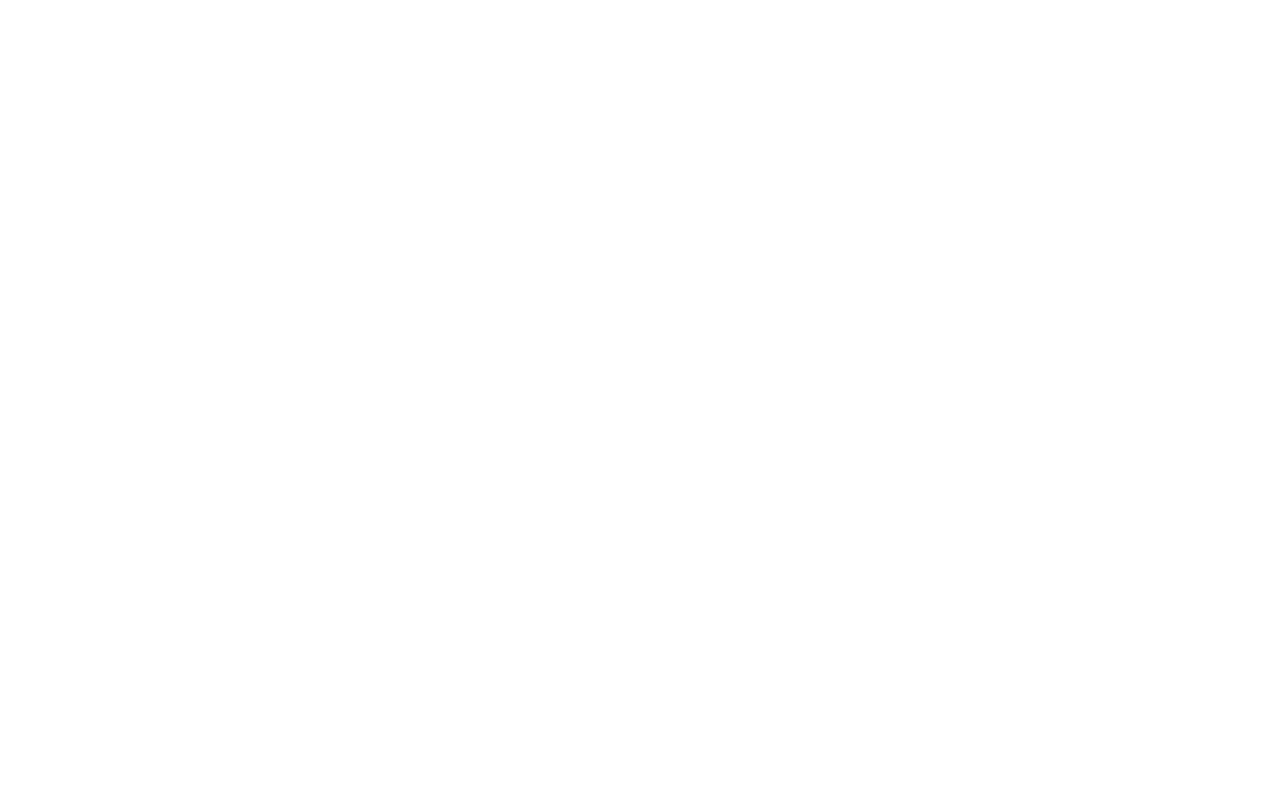
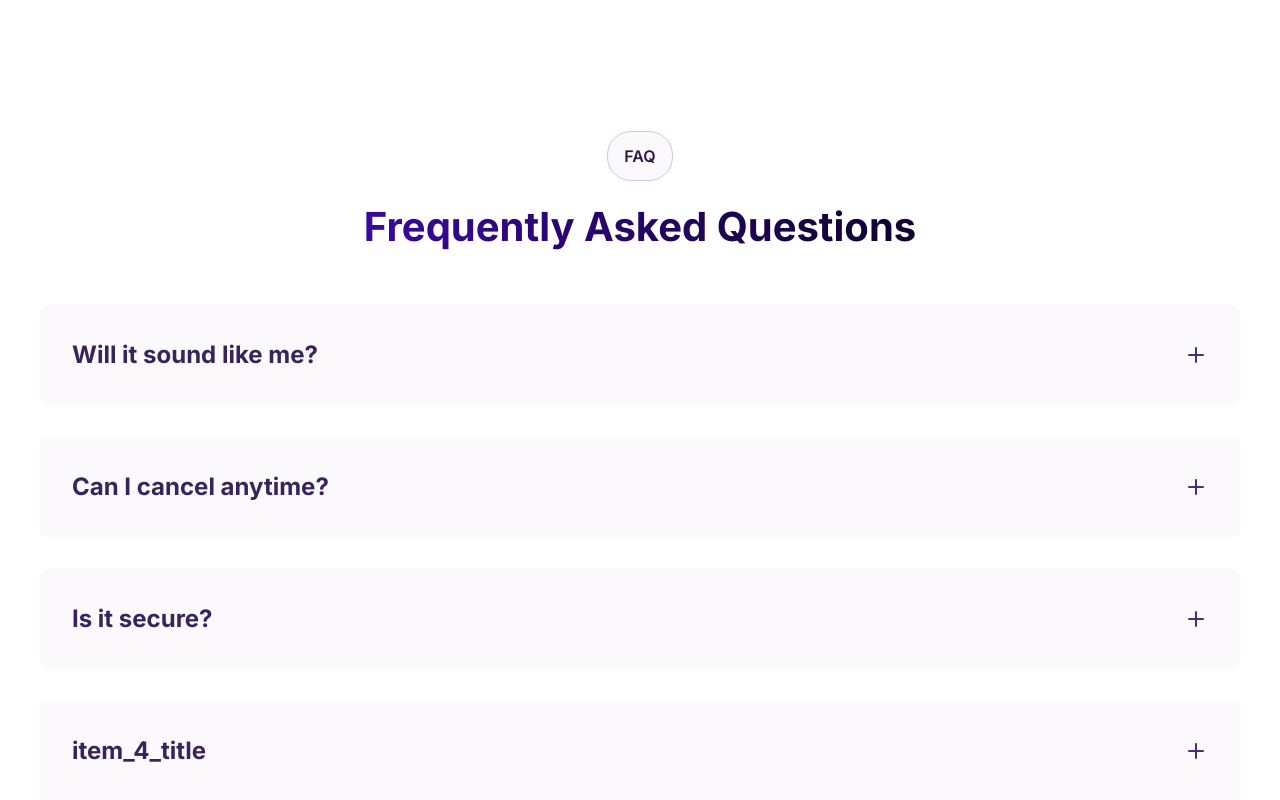
Before and after one commit to Palm-Code/tp-salespage, a Next.js app: page / in a window 1280 px wide. Shown: the part 5258-6058 px from the top of the page. Before the commit the page ends 5210 px from the top, so only its background shows below. Built offline with nearby package versions, Linux system fonts and the light colour scheme.

Commit message:
fix: add faq

```diff
--- /dev/null
+++ b/src/pwa/features/home/components/faq_accordion/FAQAccordion.tsx
@@ -0,0 +1,62 @@
+import clsx from "clsx";
+import { Minus, Plus } from "lucide-react";
+import { useState } from "react";
+import { motion } from "framer-motion";
+
+export interface FAQAccordionHomeProps {
+  question?: string;
+  answer?: string;
+}
+
+export const FAQAccordionHome = ({
+  question,
+  answer,
+}: FAQAccordionHomeProps) => {
+  const [isOpen, setIsOpen] = useState<boolean>(false);
+  const handleClickAccordionButton = () => {
+    setIsOpen((prev) => !prev);
+  };
+  return (
+    <div
+      className={clsx(
+        "grid grid-cols-1 place-content-start place-items-start",
+        isOpen ? "gap-[0.75rem]" : "gap-[0rem]",
+        "w-full",
+        "px-[2rem] py-[2rem]",
+        "rounded-[0.5rem]",
+        "bg-[#F0ECF64D]"
+      )}
+    >
+      <button
+        aria-label={question}
+        name={question}
+        className={clsx(
+          "grid grid-flow-col items-center content-center justify-between justify-items-start gap-[0rem]",
+          "w-full",
+          "cursor-pointer"
+        )}
+        onClick={handleClickAccordionButton}
+      >
+        <span className={clsx("text-[#37245B] text-[1.5rem] font-bold")}>
+          {question}
+        </span>
+        {isOpen ? (
+          <Minus className={clsx("w-[1.5rem] h-[1.5rem]", "text-[#472E75]")} />
+        ) : (
+          <Plus className={clsx("w-[1.5rem] h-[1.5rem]", "text-[#472E75]")} />
+        )}
+      </button>
+      <motion.div
+        initial={{ height: 0, opacity: 0 }}
+        animate={{
+          height: isOpen ? "auto" : 0,
+          opacity: isOpen ? 1 : 0,
+        }}
+        transition={{ duration: 0.3, ease: "easeInOut" }}
+        className={clsx("text-[#1D1D1D] text-[1.25rem] font-normal")}
+      >
+        {answer}
+      </motion.div>
+    </div>
+  );
+};
--- /dev/null
+++ b/src/pwa/features/home/components/faq_accordion/index.tsx
@@ -0,0 +1 @@
+export * from "./FAQAccordion";
--- a/src/pwa/features/home/data/static.json
+++ b/src/pwa/features/home/data/static.json
@@ -141,5 +141,29 @@
         "description": "plan_pricing:footer_item_3"
       }
     ]
+  },
+  "faq": {
+    "items": [
+      {
+        "id": "1",
+        "title": "faq:item_1_title",
+        "description": "faq:item_1_description"
+      },
+      {
+        "id": "2",
+        "title": "faq:item_2_title",
+        "description": "faq:item_2_description"
+      },
+      {
+        "id": "3",
+        "title": "faq:item_3_title",
+        "description": "faq:item_3_description"
+      },
+      {
+        "id": "4",
+        "title": "faq:item_4_title",
+        "description": "faq:item_4_description"
+      }
+    ]
   }
 }
--- a/src/pwa/features/home/fragments/faq/FAQ.home.tsx
+++ b/src/pwa/features/home/fragments/faq/FAQ.home.tsx
@@ -1,10 +1,68 @@
 "use client";
+import { Badge } from "@/pwa/core/components/badge";
+import { useTranslation } from "@/pwa/core/i18n/hooks";
 import clsx from "clsx";
+import staticData from "@/pwa/features/home/data/static.json";
+import { FAQAccordionHome } from "../../components/faq_accordion";
 
 export const FAQHome = () => {
+  const { t } = useTranslation();
+  const items = staticData.faq.items.map((item) => {
+    return {
+      title: t(item.title),
+      description: t(item.description),
+    };
+  });
   return (
-    <div>
-      <div></div>
-    </div>
+    <section
+      className={clsx(
+        "grid grid-cols-1 items-center content-center justify-center justify-items-center gap-[1.5rem]",
+        "w-full",
+        "min-h-[1028px]"
+      )}
+    >
+      <div
+        className={clsx(
+          "grid grid-cols-1 items-center content-center justify-center justify-items-center gap-[3rem]",
+          "max-w-[1200px] w-full"
+        )}
+      >
+        <div
+          className={clsx(
+            "grid grid-cols-1 items-center content-center justify-center justify-items-center gap-[1rem]",
+            "w-full"
+          )}
+        >
+          <Badge>{t("faq:label")}</Badge>
+          <h2
+            className={clsx("text-[2.5rem] font-bold")}
+            style={{
+              background: "linear-gradient(90deg, #3A099C 0%, #10012D 100%)",
+              WebkitBackgroundClip: "text",
+              WebkitTextFillColor: "transparent",
+            }}
+          >
+            {t("faq:title")}
+          </h2>
+        </div>
+
+        <div
+          className={clsx(
+            "grid grid-cols-1 items-center content-center justify-center justify-items-center gap-[2rem]",
+            "w-full"
+          )}
+        >
+          {items.map((item, index) => {
+            return (
+              <FAQAccordionHome
+                key={index}
+                question={item.title}
+                answer={item.description}
+              />
+            );
+          })}
+        </div>
+      </div>
+    </section>
   );
 };
```
